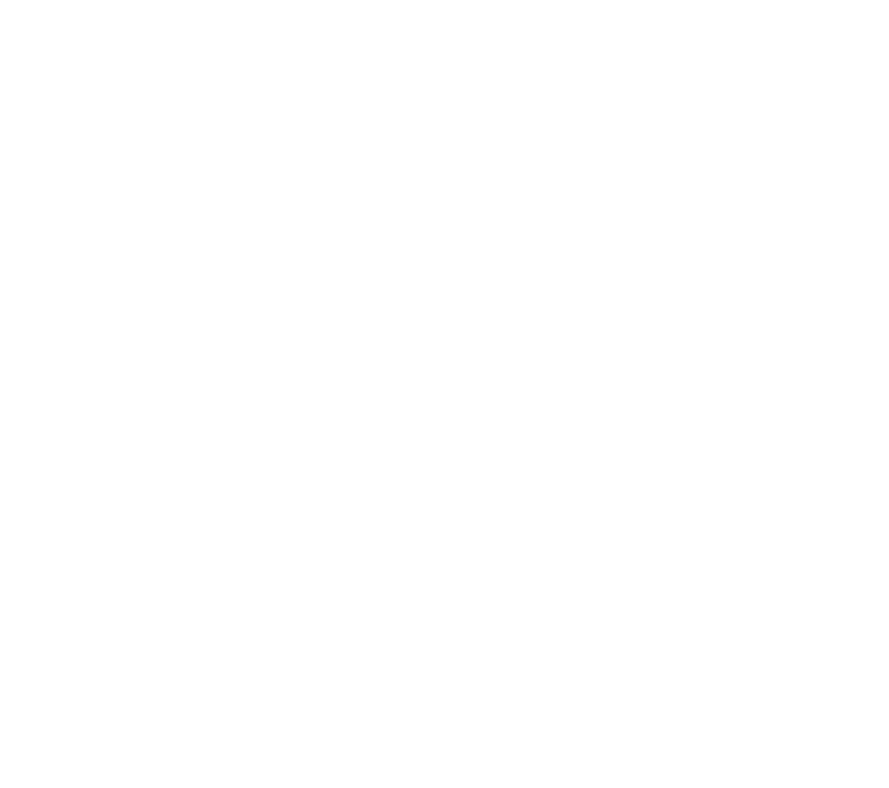
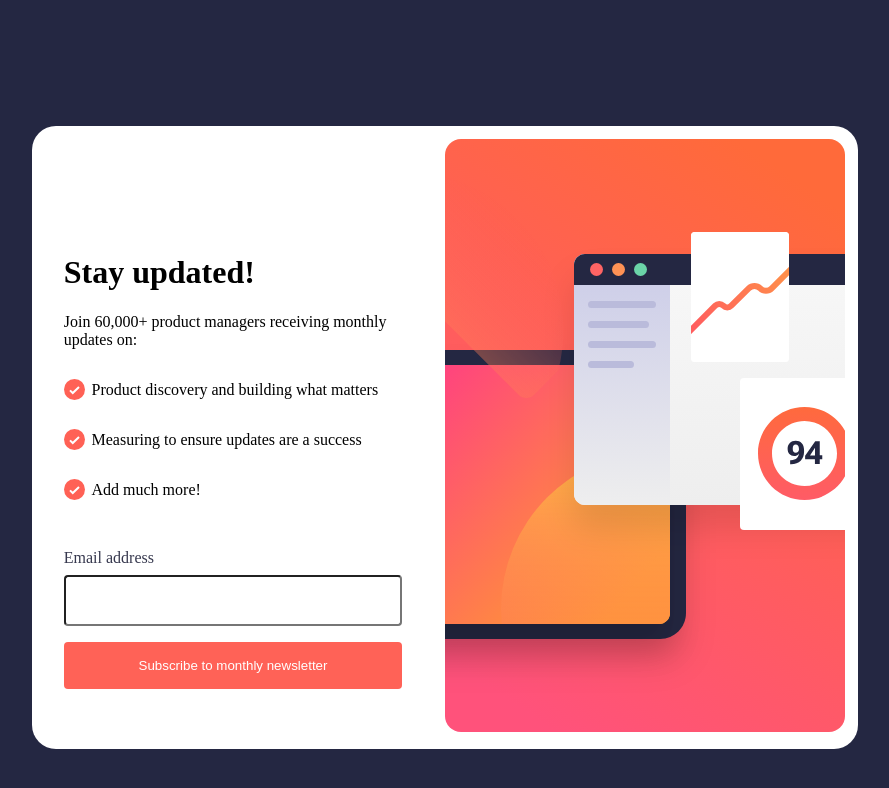
Before and after one commit to Sulav-Kharel/Sign-upForm, a plain HTML site: page index.html in a window 1280 px wide. Shown: the whole page, without its empty margins (195-1084 px from the left). Drawn offline with Linux system fonts and the light colour scheme.

Commit message:
added the base HTML

```diff
--- a/index.html
+++ b/index.html
@@ -5,6 +5,11 @@
   <meta name="viewport" content="width=device-width, initial-scale=1.0"> <!-- displays site properly based on user's device -->
 
   <link rel="icon" type="image/png" sizes="32x32" href="./assets/images/favicon-32x32.png">
+  <link rel="preconnect" href="https://fonts.googleapis.com">
+  <link rel="preconnect" href="https://fonts.gstatic.com" crossorigin>
+  <link href="https://fonts.googleapis.com/css2?family=Roboto:wght@400;700&display=swap" rel="stylesheet">
+  <link rel="stylesheet" href="style.css">
+  <script src="main.js"></script>
 
   <title>Frontend Mentor | Newsletter sign-up form with success message</title>
 
@@ -15,6 +20,48 @@
   </style>
 </head>
 <body>
+  <main>
+    <div class="card-container">
+      <div class="card-content">
+        <h1>Stay updated!</h1>
+        <p>
+          Join 60,000+ product managers receiving monthly updates on:
+        </p>
 
+        <div class="card-list">
+
+          <div class="list-item">
+            <img src="assets/images/icon-list.svg" alt="">
+            <p>Product discovery and building what matters</p>
+          </div>
+
+          <div class="list-item">
+            <img src="assets/images/icon-list.svg" alt="">
+            <p>Measuring to ensure updates are a success</p>
+          </div>
+
+          <div class="list-item">
+            <img src="assets/images/icon-list.svg" alt="">
+            <p>Add much more!</p>
+          </div>
+
+        </div>
+
+        <div class="card-form">
+          <form action="">
+            <label for="email">Email address</label>
+            <input type="email" name="" id="">
+            <button type="submit">Subscribe to monthly newsletter</button>
+          </form>
+        </div>
+
+      </div>
+      <header>
+        <div class="card-img">
+          <img src="assets/images/illustration-sign-up-desktop.svg" alt="">
+        </div>
+      </header>
+    </div>
+  </main>
 </body>
 </html>
--- /dev/null
+++ b/style.css
@@ -0,0 +1,84 @@
+:root {
+    --DarkSlateGrey: hsl(234, 29%, 20%);
+    --CharcoalGrey: hsl(235, 18%, 26%);
+    --Grey: hsl(231, 7%, 60%);
+    --White: hsl(0, 0%, 100%);
+    --Tomato: hsl(4, 100%, 67%)
+}
+
+ul {
+    list-style-type: none;
+    padding: 0;
+}
+
+li {
+    background: url("assets/images/icon-list.svg");
+    background-size: 16px;
+
+}
+
+body {
+    background-color: var(--DarkSlateGrey);
+}
+
+.card-container {
+    width: max-content;
+    margin-inline: auto;
+    margin-top: 10%;
+    display: grid;
+    grid-template-columns: 1fr 1fr;
+    background-color: var(--White);
+    padding: 1%;
+    border-radius: 24px;
+    grid-column-gap: 3%;
+}
+
+.card-content {
+    margin-top: 25%;
+    width: 90%;
+    margin-inline: auto;
+}
+
+.list-item {
+    display: grid;
+    grid-template-columns: auto 1fr;
+    align-items: center;
+    grid-column-gap: 2%;
+}
+
+.card-form {
+    margin-top: 10%;
+}
+
+form {
+    display: flex;
+    flex-direction: column;
+  }
+
+  label {
+    margin-bottom: 8px;
+    color: var(--CharcoalGrey);
+  }
+
+  input {
+    width: 100%;
+    padding: 16px;
+    margin-bottom: 16px;
+    box-sizing: border-box;
+    border-radius: 4px;
+  }
+
+  button {
+    width: 100%;
+    padding: 16px;
+    background-color: var(--Tomato);
+    color: #fff;
+    border: none;
+    border-radius: 4px;
+    cursor: pointer;
+    transition: background-color 0.3s;
+  }
+
+  button:hover {
+    background-color: var(--CharcoalGrey);
+  }
```
Also changed, not shown: main.js (added).
